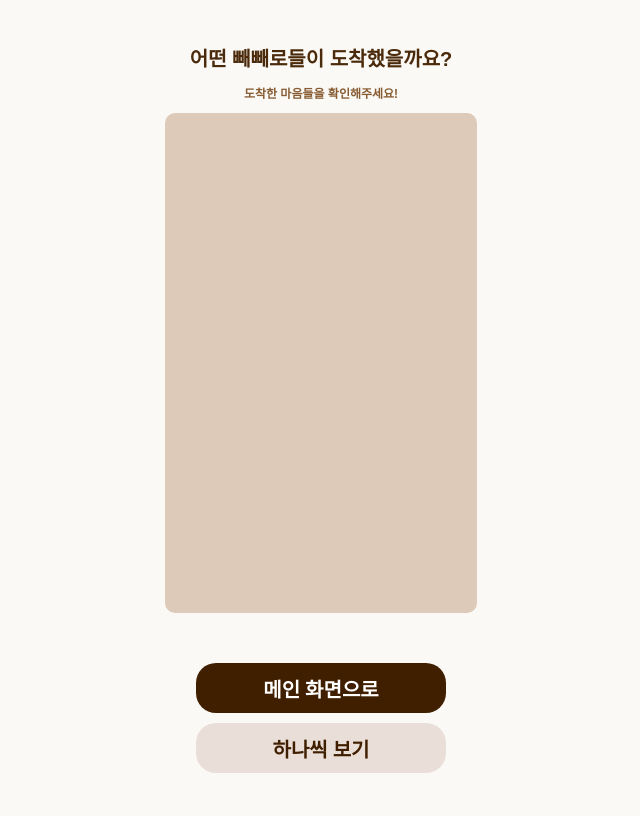
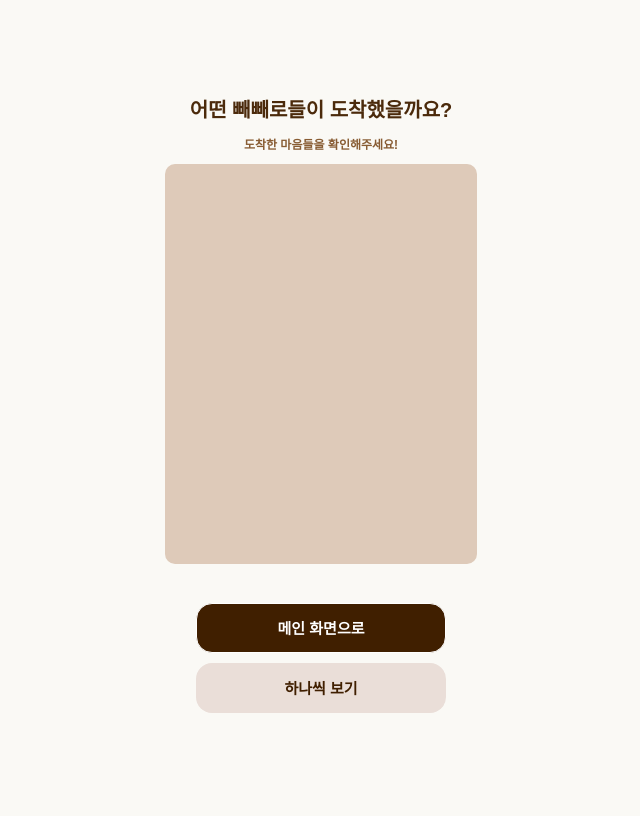
Before and after one commit to Line4thon/pepero-BE, a Django app: page /letterslist/ in a window 1280 px wide. Shown: the whole page, without its empty margins (319-959 px from the left). Run offline with Django 4.2, Linux system fonts and the light colour scheme; data that the repository does not hold is empty.

Commit message:
리스트 완성

```diff
--- a/templates/peperos/pepero_list.html
+++ b/templates/peperos/pepero_list.html
@@ -25,11 +25,11 @@
         .list {
             overflow-y: auto;
             width: 80%;
-            height: 500px;
+            height: 400px;
             background-color: #decab9;
             border-radius: 10px;
             display: flex;
-            flex-wrap: wrap; /* 필요에 따라 wrap 속성을 추가하여 행이 넘칠 경우 줄 바꿈 */
+            flex-wrap: wrap;
             justify-content: space-between;
             overflow-x: hidden
         }
@@ -66,9 +66,9 @@
 
         .next {
             display: flex;
-            justify-content: space-between;
-            width: 70%;
-            margin: 0 auto;
+            flex-direction: column;
+            align-items: center;
+            margin-top: 10%;
         }
 
         .return{
@@ -144,7 +144,7 @@
             top: 50%;
         }
     .main-button {
-            color: white;
+            {% comment %} color: white;
     background-color: rgba(64, 31, 0, 1);
     flex-shrink: 0;
     width: 250px;
@@ -160,10 +160,20 @@
     font-size: 20px;
     font-style: normal;
     font-weight: 600;
-            line-height: normal;
+    line-height: normal; {% endcomment %}
+    align-items: center;
+    width: 250px;
+    height: 50px;
+    margin-bottom: 10px;
+    border-radius: 16px;
+    border: 1px solid;
+    background-color: #401f00;
+    color: white;
+    font-size: 15px;
+    font-weight: 600;
         }
 .letter-button {
-            color: white;
+    {% comment %} color: white;
     background-color: #EADED8;
     flex-shrink: 0;
     width: 250px;
@@ -178,7 +188,18 @@
     font-size: 20px;
     font-style: normal;
     font-weight: 600;
-            line-height: normal;
+    line-height: normal; {% endcomment %}
+    align-items: center;
+    width: 250px;
+    height: 50px;
+    margin-bottom: 10px;
+    border-radius: 16px;
+    border: 1px solid;
+    background-color: #eaded8;
+    color: #401f00;
+    font-size: 15px;
+    font-weight: 600;
+    border: none;
 }
 
     </style>
@@ -226,14 +247,10 @@
             {% endfor %}
         </div>
         <!--다음 과정을 선택할 버튼을 포함하는 div 태그-->
-
-                <button id="main" class="main-button">
-                    메인 화면으로
-                </button>
-                <button id="letter_one" class="letter-button">
-                    하나씩 보기
-                </button>
-
+        <div class="next">
+                <button id="main" class="main-button">메인 화면으로</button>
+                <button id="letter_one" class="letter-button">하나씩 보기</button>
+            </div>
         </section>
 
     <script src="https://code.jquery.com/jquery-3.6.0.min.js"></script>
```
Also changed, not shown: templates/peperos/pepero_list1.html (+33 -17 lines). Lines whose indentation alone changed are shown as unchanged.
